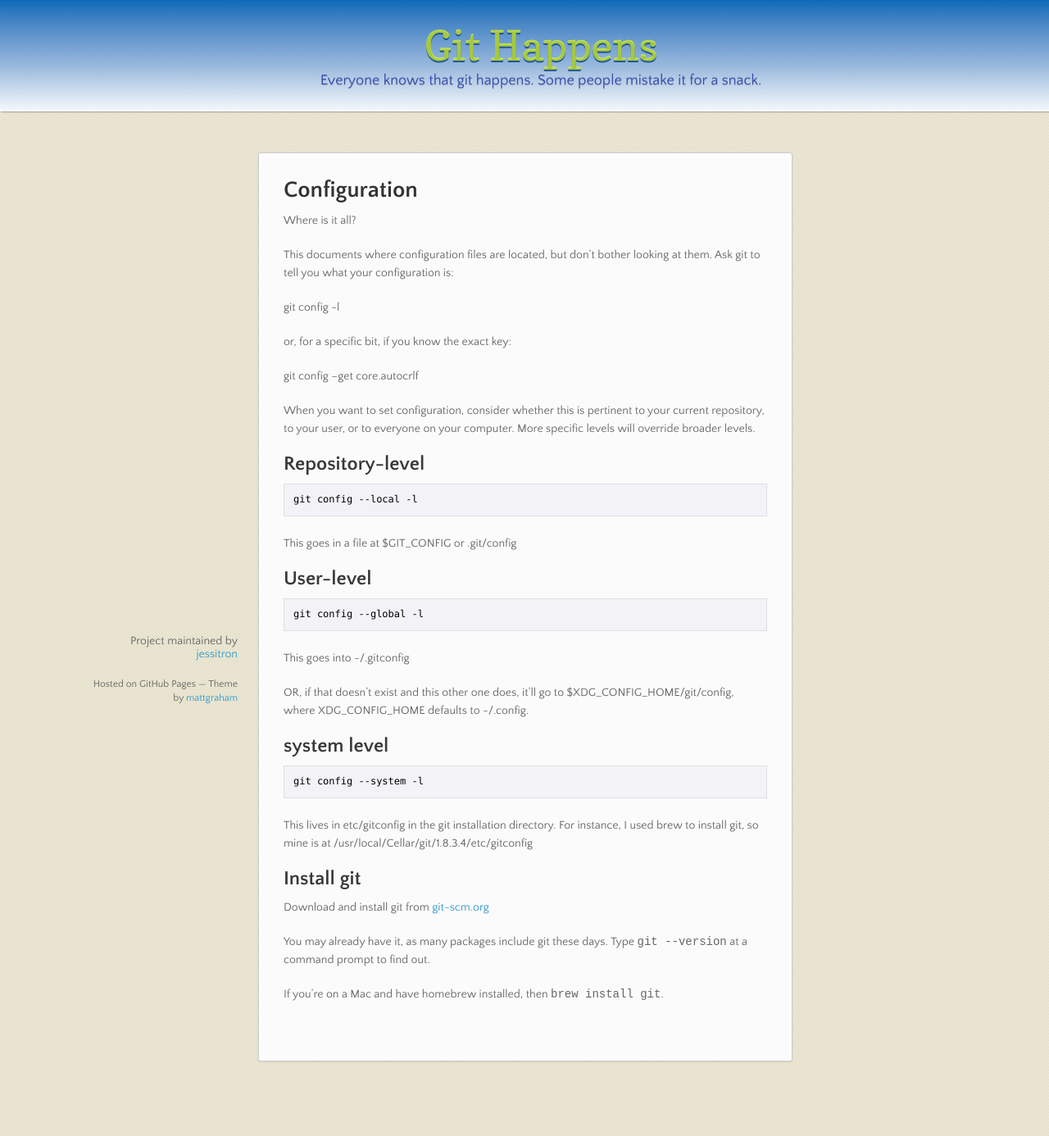
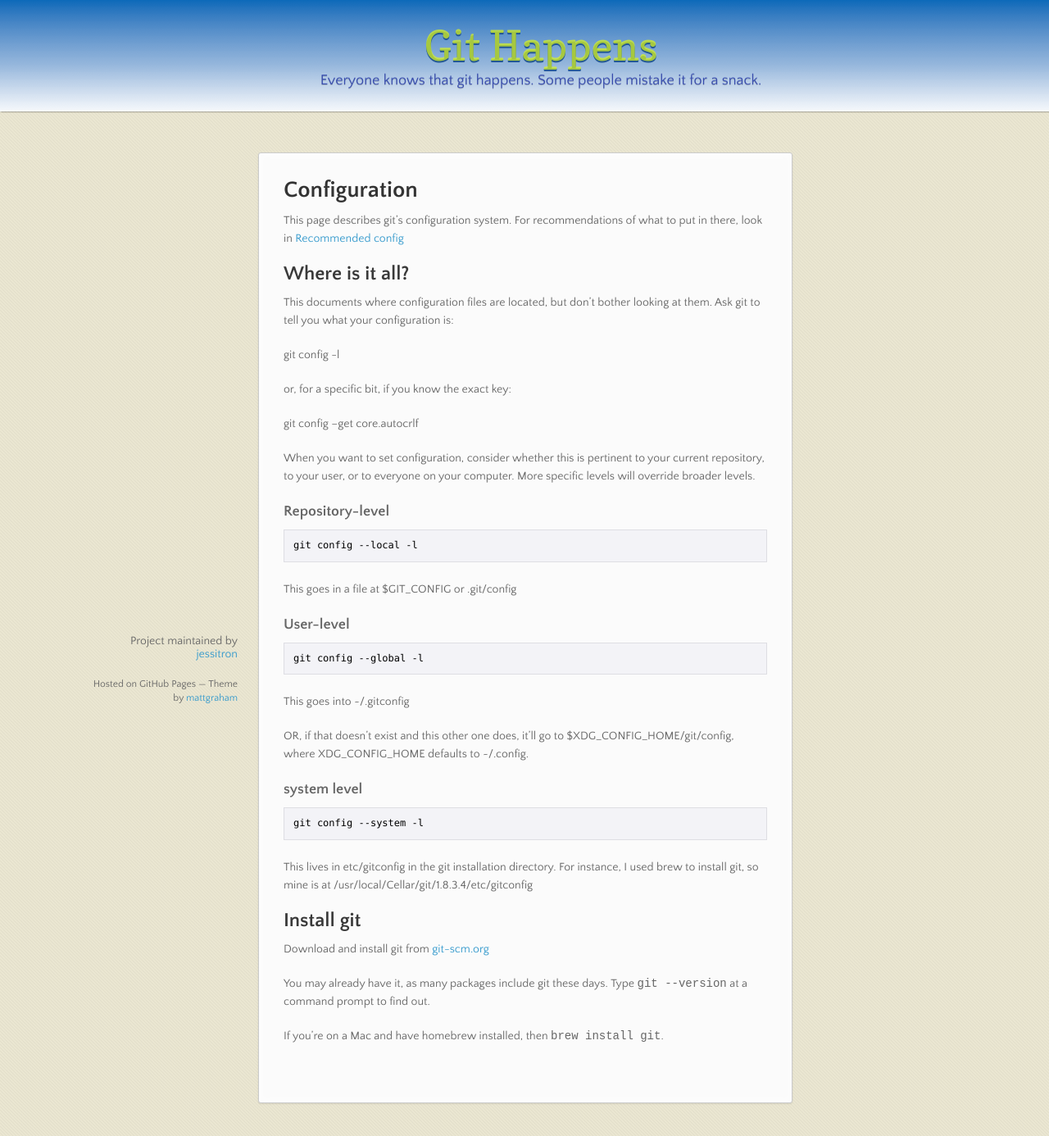
Before and after one commit to jessitron/git-happens, a Jekyll site: the page built from config.md, in a window 1280 px wide. Shown: the whole page at 82% size. Built offline with Jekyll 4.4.1, drawn with Linux system fonts in a browser that asks for light colours; nearby versions of some CDN libraries; before the commit the page ends 1335 px from its top, so only the background shows below that.

Commit message:
Initiate recommended config page
Distinguish the config page as being about how config works, not what to put in there.

```diff
--- a/config.md
+++ b/config.md
@@ -5,7 +5,10 @@ saying: Some people mistake it for a snack.
 
 # Configuration
 
-Where is it all?
+This page describes git's configuration system. For recommendations of what to put in there,
+look in [Recommended config](config_rec.html)
+
+##Where is it all?
 
 This documents where configuration files are located, but don't bother
 looking at them. Ask git to tell you what
@@ -22,13 +25,13 @@ to your current repository, to your user, or to everyone on your
 computer. More specific levels will override broader levels.
 
 
-## Repository-level
+### Repository-level
 
     git config --local -l
 
 This goes in a file at $GIT_CONFIG or .git/config
 
-## User-level
+### User-level
 
     git config --global -l
 
@@ -38,7 +41,7 @@ OR, if that doesn't exist and this other one does, it'll go to
 $XDG_CONFIG_HOME/git/config, where XDG_CONFIG_HOME defaults to
 ~/.config.
 
-## system level
+### system level
 
     git config --system -l
 
```
